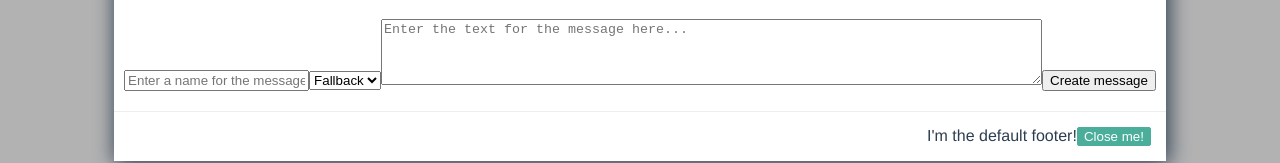
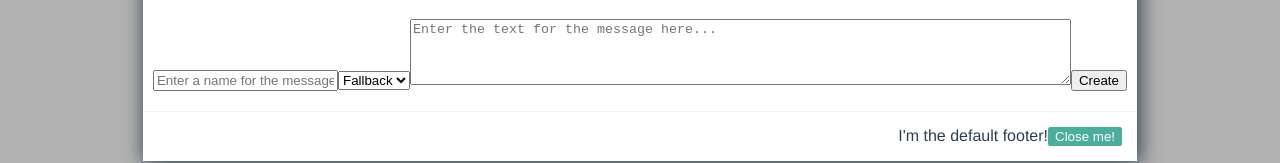
Before and after one commit to isitpj/wine_app, a Vue app in the folder client/: page /messages in a window 1280 px wide. Both pictures are taken after a click on the button "Button Component". Shown: the part 367-530 px from the top of the page. Built offline with nearby package versions, Linux system fonts and the light colour scheme; no server answers.

Commit message:
Creates post request to create a FacebookMessage with hard-coded parameters. Todo: get these params from the form.

```diff
--- a/client/src/components/messages/NewMessageForm.vue
+++ b/client/src/components/messages/NewMessageForm.vue
@@ -5,13 +5,37 @@
       <option value="fallback">Fallback</option>
     </select>
     <textarea name="message-text" rows="4" cols="80" placeholder="Enter the text for the message here..."></textarea>
-    <input type="submit" value="Create message">
+    <!-- <input type="submit" value="Create message"> -->
+    <button
+      type="submit"
+      v-on:click.prevent="createMessage"
+    >
+      Create
+    </button>
   </form>
 </template>
 
 <script>
+import axios from 'axios'
 export default {
-  name: 'newMessageForm'
+  name: 'newMessageForm',
+  methods: {
+    createMessage: function() {
+      axios.post('http://localhost:3000/api/messages', {
+        message: {
+          name: 'Test message',
+          category: 'fallback',
+          body: 'Hello, world'
+        }
+      })
+      .then(response => {
+        console.log(response);
+      })
+      .catch(error => {
+        console.log(error);
+      });
+    }
+  },
 }
 </script>
 
```
